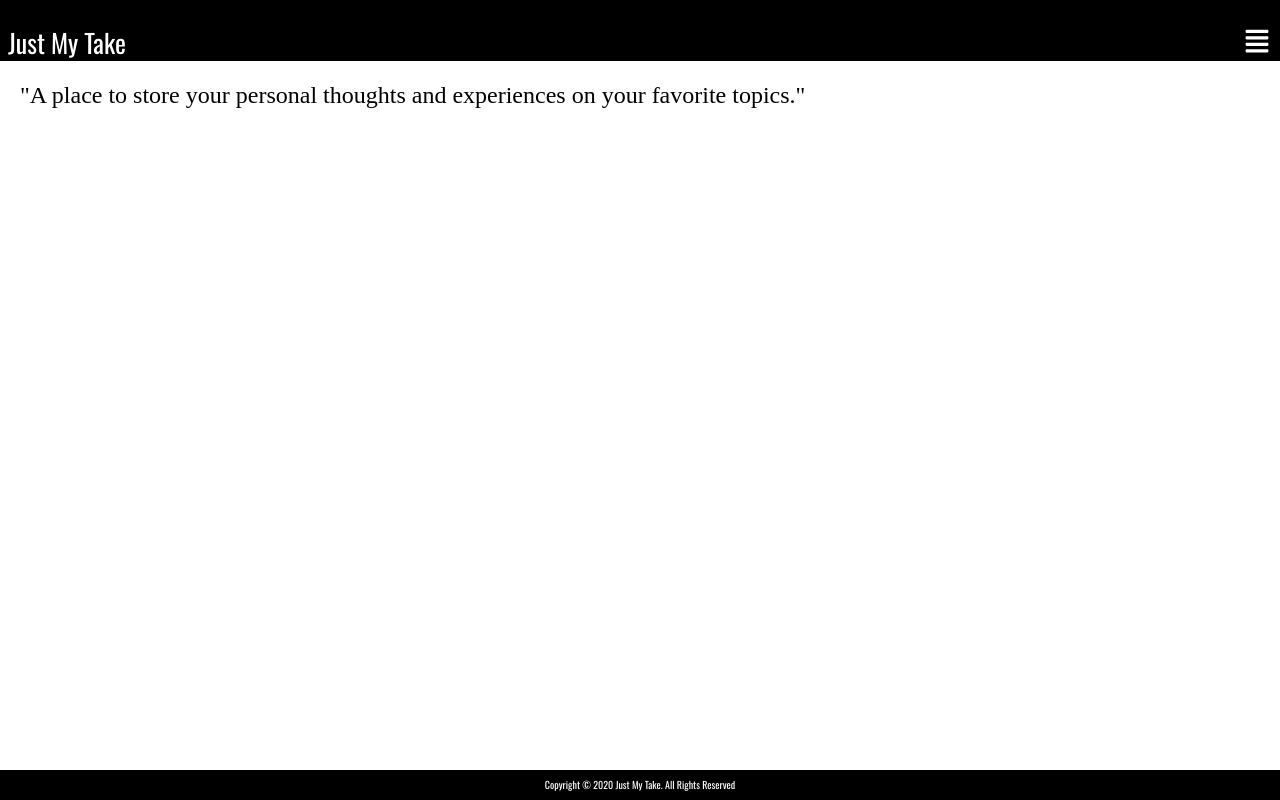
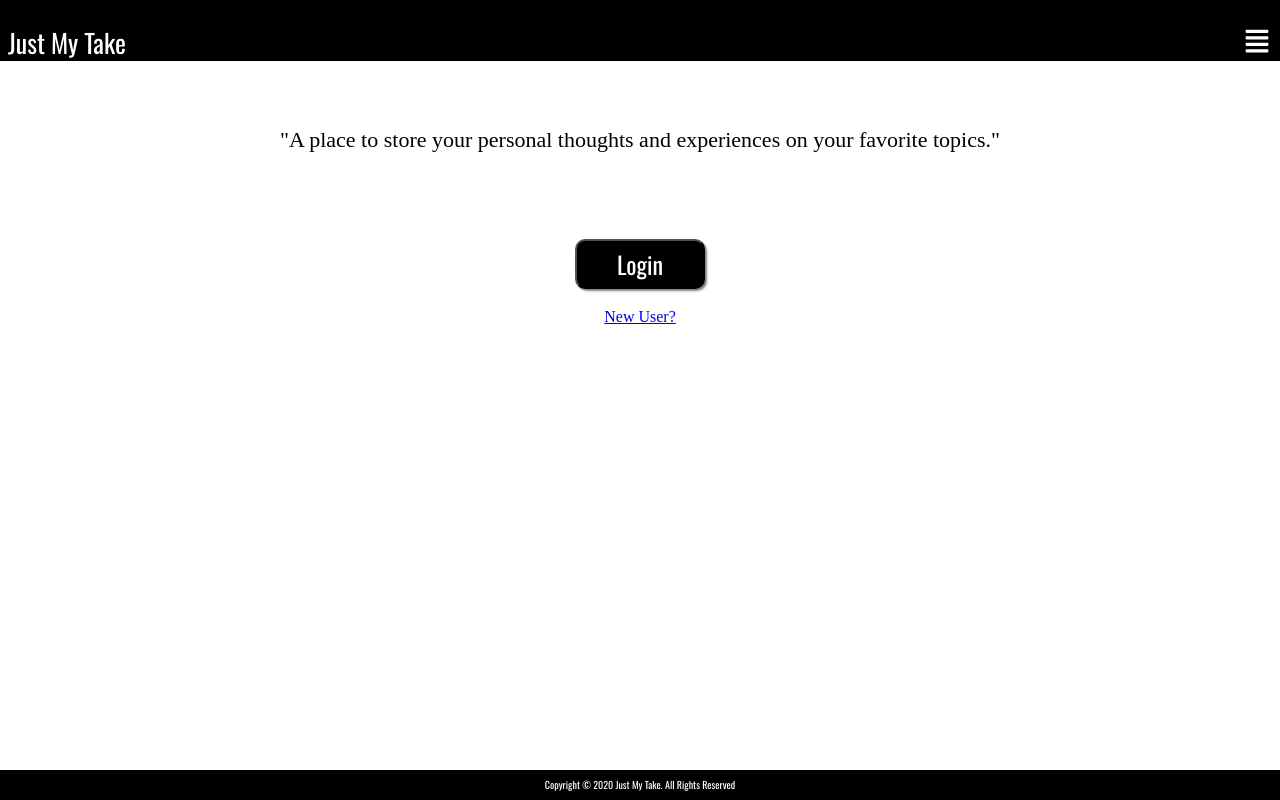
Before and after one commit to EidorianAvi/JustMyTake-Frontend, a React (Create React App) app: page / in a window 1280 px wide. Built offline with nearby package versions, Linux system fonts and the light colour scheme; a web font is replaced by a local one.

Commit message:
Reconfigure routing for login and signup page and remove root. Add buttons and links to home page

```diff
--- a/src/App.js
+++ b/src/App.js
@@ -6,7 +6,8 @@ import HomePage from './components/Home/HomePage';
 import MyTakes from './components/MyTakes/MyTakes';
 import Profile from './components/Profile/Profile';
 import Footer from './components/Shared/Footer';
-import LoginRoot from './components/Login/LoginRoot';
+import Login from './components/Login/Login';
+import SignUp from './components/Login/SignUp';
 
 class App extends Component {
 
@@ -19,7 +20,8 @@ class App extends Component {
           <Route exact path="/" component={HomePage}/>
           <Route path="/my-takes" component={MyTakes}/>
           <Route path="/profile" component={Profile}/>
-          <Route path="/login" component={LoginRoot} />
+          <Route path="/login" component={Login} />
+          <Route path="/SignUp" component={SignUp} />
           <Footer />
         </div>
       </BrowserRouter>
--- a/src/components/Home/HomePage.css
+++ b/src/components/Home/HomePage.css
@@ -1,12 +1,43 @@
 .home-page {
+    display: flex;
+    flex-direction: column;
+    align-items: center;
     width: 100%;
+
     height: auto;
     font-family: 'Corben', cursive;
 }
 
 .home-page p {
-    margin: auto;
-    font-size: 24px;
+    margin: 45px 0px;
+    font-size: 22px;
     line-height: 28px;
     padding: 20px;
 }
+
+.home-page button {
+    background-color: black;
+    font-size: 24px;
+    border-radius: 10px;
+    box-shadow: 2px 2px 2px grey;
+    padding: 5px 40px;
+    margin: 20px;
+}
+
+.home-page button:active {
+    background-color: maroon;
+}
+
+.home-page button a {
+    color: white;
+    text-decoration: none;
+    font-family: 'Oswald', sans-serif;
+}
+
+.home-page button a:visited {
+    color: white;
+}
+
+.home-page > a {
+    padding: 10p x 0px;
+}
--- a/src/components/Home/HomePage.js
+++ b/src/components/Home/HomePage.js
@@ -5,6 +5,8 @@ const HomePage = () => {
     return (
         <div class="home-page">
             <p>"A place to store your personal thoughts and experiences on your favorite topics."</p>
+            <button><a href="/login">Login</a></button>
+            <a href="login">New User?</a>
         </div>
     )
 }
--- a/src/components/Login/LoginRoot.js
+++ /dev/null
@@ -1,18 +0,0 @@
-import React from 'react';
-import { BrowserRouter, Route } from 'react-router-dom';
-import Login from './Login';
-import SignUp from './SignUp';
-
-
-const LoginRoot = () => {
-    return (
-        <BrowserRouter>
-            <div>
-                <Route exact path="/login" component={Login}/>
-                <Route path="/SignUp" component={SignUp} />
-            </div>
-        </BrowserRouter>
-    )
-}
-
-export default LoginRoot;
```
Also changed, not shown: 1 other file (tests, documents, lock files or other folders).
